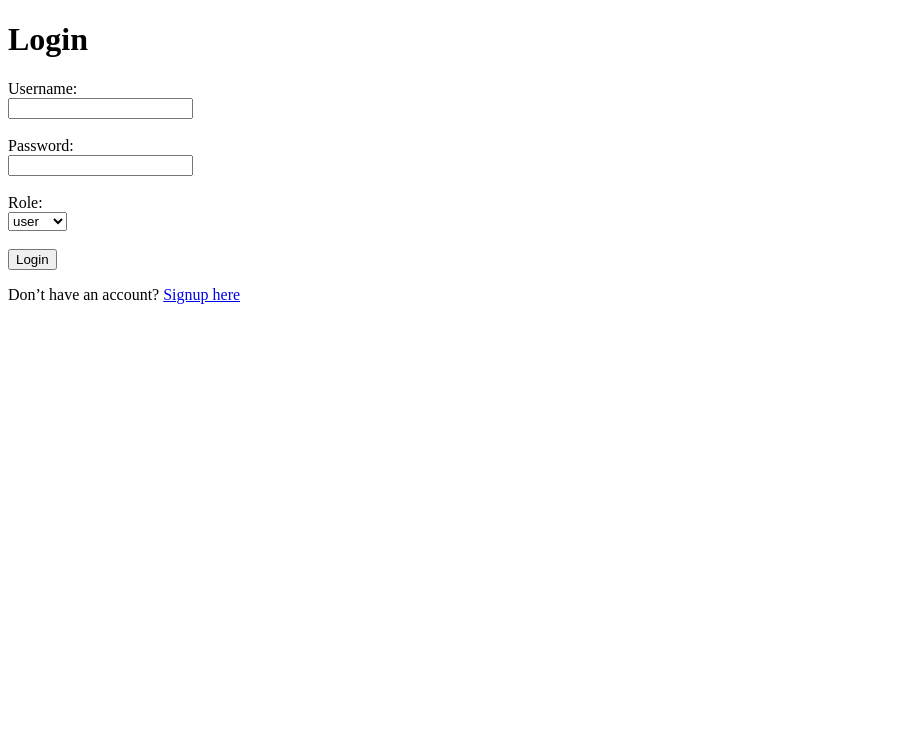
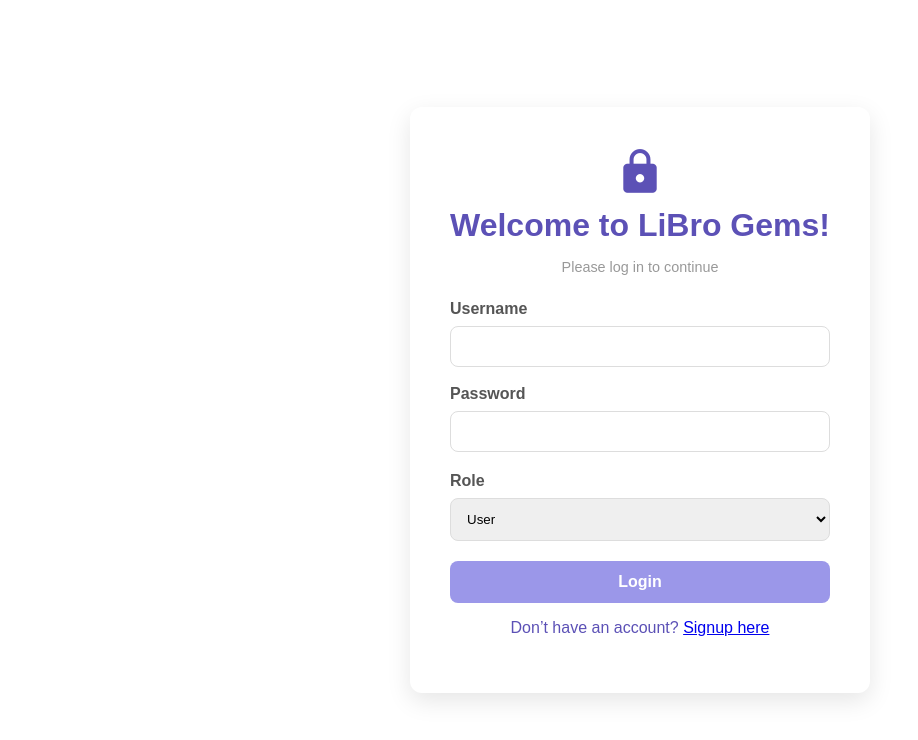
Before and after one commit to cheachy/librogems, a website built with Vite: page index.html in a window 1280 px wide. Shown: the whole page, without its empty margins (0-918 px from the left). Built offline with nearby package versions, Linux system fonts and the light colour scheme; no server answers.

Commit message:
Log-in Page changes, new design and functionality

```diff
--- a/index.html
+++ b/index.html
@@ -3,34 +3,40 @@
 <head>
   <meta charset="UTF-8" />
   <meta name="viewport" content="width=device-width, initial-scale=1.0" />
+  <link rel="stylesheet" href="style.css">
+  <link href="https://fonts.googleapis.com/icon?family=Material+Icons" rel="stylesheet">
+
   <title>Libro Gems</title>
   <style>
     .hidden { display: none; }
   </style>
 </head>
-<body>
+<body class="login-page">
   <main>
-    <!-- Login Form -->
-    <div id="login-container">
-      <h1>Login</h1>
-      <form id="login-form">
-        <label for="username">Username:</label><br />
-        <input type="text" id="username" required /><br /><br />
-
-        <label for="password">Password:</label><br />
-        <input type="password" id="password" required /><br /><br />
-
-        <label for="role">Role:</label><br />
-        <select id="role" required>
-          <option value="user">user</option>
-          <option value="admin">admin</option>
-        </select><br /><br />
-
-        <button type="submit">Login</button>
-      </form>
-      <p>Don’t have an account? <a href="#" id="show-signup">Signup here</a></p>
+    <div class="login-card" id="login-container">
+        <div class="card-header">
+            <i class="material-icons login-icon">lock</i>
+            <h2>Welcome to LiBro Gems!</h2>
+            <p>Please log in to continue</p>
+        </div>
+        <form id="login-form">
+            <div class="input-group">
+                <label for="username">Username</label>
+                <input type="text" id="username" name="username" required><br><br>
+                <label for="password">Password</label>
+                <input type="password" id="password" name="password" required>
+            </div>
+            <div class="input-group">
+                <label for="role">Role</label>
+                <select id="role" name="role">
+                    <option value="user">User</option>
+                    <option value="admin">Admin</option>
+                </select>
+            </div>
+            <button type="submit">Login</button>
+        </form>
+        <p>Don’t have an account? <a href="#" id="show-signup">Signup here</a></p>
     </div>
-
     <!-- Signup Form (hidden initially) -->
     <div id="signup-container" class="hidden">
       <h1>Signup</h1>
--- /dev/null
+++ b/style.css
@@ -0,0 +1,118 @@
+:root {
+    --bg-color: ##fbfbfd;
+    --primary-color: #9b97e9;
+    --text-color: #5c51b6;
+    --secondary-text: #c5c1ff;
+    --accent-color: #ffeb95;
+}
+
+body {
+    font-family: Arial, sans-serif;
+    background-color: var(--bg-color);
+    margin: 0;
+    color: var(--text-color);
+}
+
+.login-page {
+    display: flex;
+    justify-content: center;
+    align-items: center;
+    min-height: 100vh;
+}
+
+.login-card {
+    background-color: var(--card-bg);
+    padding: 40px;
+    border-radius: 12px;
+    box-shadow: 0 8px 25px rgba(0, 0, 0, 0.1);
+    text-align: center;
+    width: 380px;
+    animation: fadeIn 0.8s ease-out;
+}
+
+.card-header {
+    margin-bottom: 25px;
+}
+
+.login-icon {
+    font-size: 50px;
+    color: var(--text-color);
+    margin-bottom: 10px;
+    animation: bounceIn 1s ease-out;
+}
+
+.card-header h2 {
+    margin: 0;
+    font-size: 2em;
+    color: var(--text-color);
+}
+
+.card-header p {
+    color: #999;
+    font-size: 0.9em;
+}
+
+.input-group {
+    margin-bottom: 20px;
+    text-align: left;
+}
+
+.input-group label {
+    display: block;
+    margin-bottom: 8px;
+    font-weight: bold;
+    color: #555;
+    animation: slideInLeft 0.5s ease-out;
+}
+
+.input-group input,
+.input-group select {
+    width: 100%;
+    padding: 12px;
+    border: 1px solid #ddd;
+    border-radius: 8px;
+    box-sizing: border-box;
+    transition: border-color 0.3s;
+}
+
+.input-group input:focus,
+.input-group select:focus {
+    outline: none;
+    border-color: var(--primary-color);
+}
+
+button {
+    width: 100%;
+    padding: 12px;
+    background-color: var(--primary-color);
+    color: white;
+    border: none;
+    border-radius: 8px;
+    font-size: 16px;
+    cursor: pointer;
+    transition: background-color 0.3s, transform 0.2s;
+    font-weight: bold;
+}
+
+button:hover {
+    background-color: var(--accent-color);
+    color: var(--text-color);
+    transform: translateY(-2px);
+}
+
+/* Keyframe Animations */
+@keyframes fadeIn {
+    from { opacity: 0; transform: scale(0.95); }
+    to { opacity: 1; transform: scale(1); }
+}
+
+@keyframes bounceIn {
+    0% { transform: scale(0.1); opacity: 0; }
+    60% { transform: scale(1.2); opacity: 1; }
+    100% { transform: scale(1); }
+}
+
+@keyframes slideInLeft {
+    from { transform: translateX(-20px); opacity: 0; }
+    to { transform: translateX(0); opacity: 1; }
+}
```
